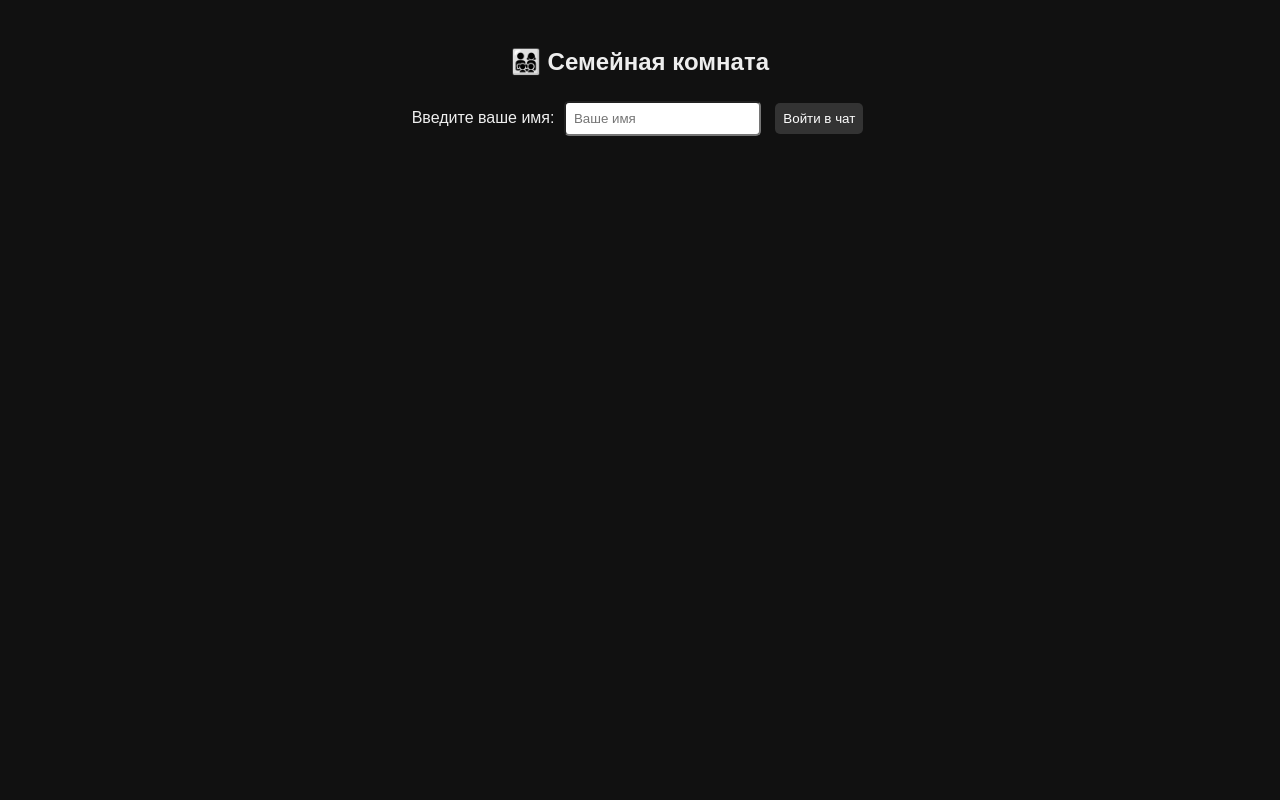
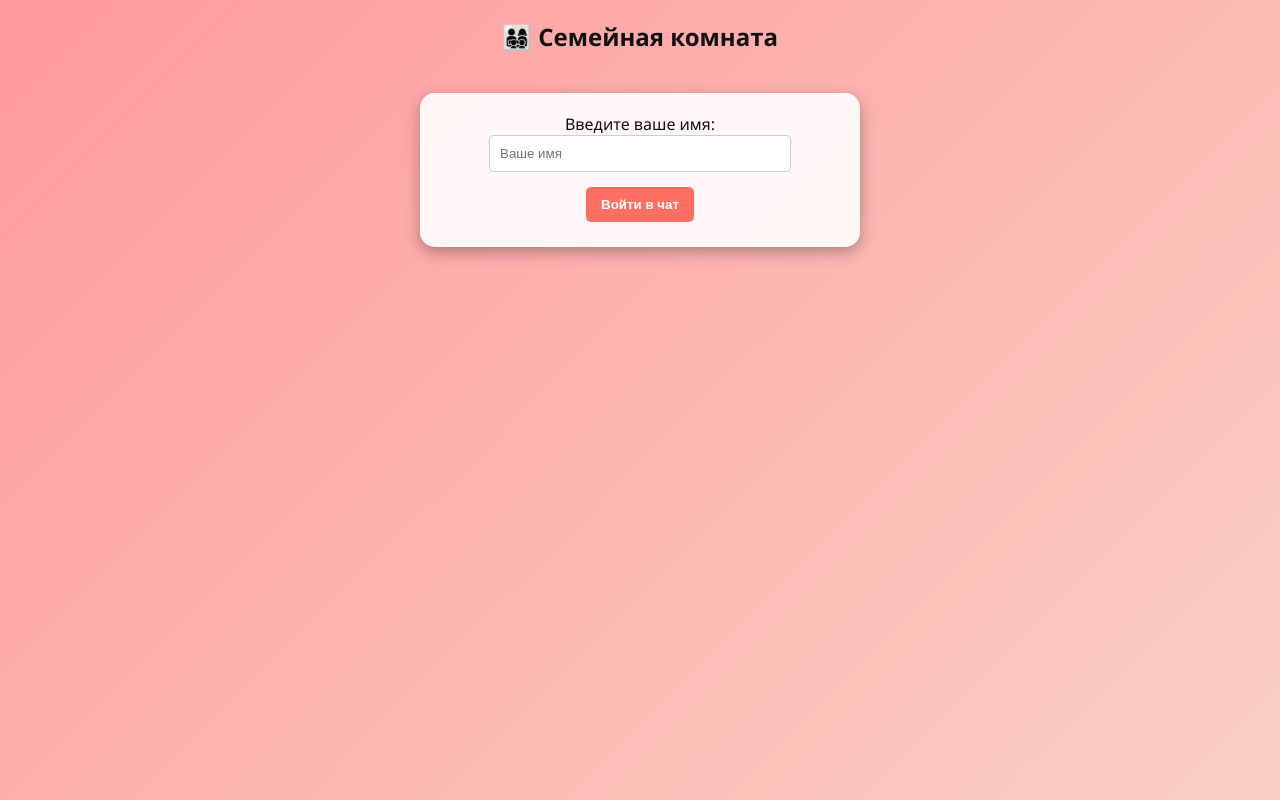
Before and after one commit to bagas1502/voice-chat, a website: page public/index.html in a window 1280 px wide. Drawn offline with nearby package versions, Linux system fonts and the light colour scheme; no server answers.

Commit message:
обновил сервер с новым функционалом

```diff
--- a/public/client.js
+++ b/public/client.js
@@ -2,13 +2,16 @@ const socket = io();
 let peers = {};
 let localStream;
 let username = "";
+let muted = false;
 
 const loginDiv = document.getElementById("loginDiv");
 const chatDiv = document.getElementById("chatDiv");
 const joinBtn = document.getElementById("joinBtn");
 const leaveBtn = document.getElementById("leaveBtn");
+const usersList = document.getElementById("users");
 const statusDiv = document.getElementById("status");
-const usersList = document.getElementById("users");
+const volumeSlider = document.getElementById("volume");
+const muteBtn = document.getElementById("muteBtn");
 
 joinBtn.onclick = async () => {
   username = document.getElementById("username").value || "Гость";
@@ -25,7 +28,10 @@ joinBtn.onclick = async () => {
 };
 
 leaveBtn.onclick = () => {
-  location.reload(); // простое решение выхода
+  Object.values(peers).forEach(p => p.destroy());
+  peers = {};
+  chatDiv.style.display = "none";
+  loginDiv.style.display = "block";
 };
 
 socket.on("user-list", (list) => {
@@ -58,7 +64,6 @@ socket.on("user-left", (userId) => {
   }
 });
 
-// WebRTC через simple-peer
 function createPeer(userId, initiator) {
   const peer = new SimplePeer({
     initiator,
@@ -74,13 +79,25 @@ function createPeer(userId, initiator) {
     const audio = document.createElement("audio");
     audio.srcObject = stream;
     audio.autoplay = true;
+    audio.volume = volumeSlider.value;
     document.body.appendChild(audio);
   });
 
   return peer;
 }
 
-// Автоматическое заполнение имени из localStorage
+// Управление звуком
+volumeSlider.oninput = () => {
+  document.querySelectorAll("audio").forEach(a => a.volume = volumeSlider.value);
+};
+
+muteBtn.onclick = () => {
+  muted = !muted;
+  localStream.getAudioTracks().forEach(track => track.enabled = !muted);
+  muteBtn.innerText = muted ? "Включить звук" : "Выключить звук";
+};
+
+// Автозаполнение имени
 window.onload = () => {
   const savedName = localStorage.getItem("username");
   if (savedName) document.getElementById("username").value = savedName;
--- a/public/style.css
+++ b/public/style.css
@@ -1,25 +1,73 @@
 body {
-  font-family: Arial, sans-serif;
-  background: #111;
-  color: #eee;
+  margin: 0;
+  font-family: 'Segoe UI', Tahoma, Geneva, Verdana, sans-serif;
+  background: linear-gradient(135deg, #ff9a9e, #fad0c4);
+  color: #111;
   text-align: center;
-  padding: 20px;
+  display: flex;
+  flex-direction: column;
+  align-items: center;
+  min-height: 100vh;
 }
 
-input, button {
-  padding: 8px;
-  margin: 5px;
+h1 {
+  margin-top: 20px;
+  font-size: 2rem;
+}
+
+#loginDiv, #chatDiv {
+  background: rgba(255,255,255,0.9);
+  padding: 20px;
+  border-radius: 15px;
+  margin-top: 20px;
+  width: 90%;
+  max-width: 400px;
+  box-shadow: 0 5px 15px rgba(0,0,0,0.3);
+}
+
+input {
+  padding: 10px;
+  width: 70%;
+  margin-bottom: 10px;
   border-radius: 5px;
+  border: 1px solid #ccc;
 }
 
 button {
+  padding: 10px 15px;
+  margin: 5px;
+  border-radius: 5px;
+  border: none;
+  background-color: #ff6f61;
+  color: white;
   cursor: pointer;
-  background-color: #333;
-  color: #fff;
-  border: none;
+  font-weight: bold;
 }
 
 ul {
   list-style: none;
   padding: 0;
+  margin-top: 10px;
 }
+
+#topBar {
+  display: flex;
+  justify-content: space-between;
+  align-items: center;
+}
+
+#audioControls {
+  margin-top: 15px;
+  display: flex;
+  justify-content: space-around;
+  align-items: center;
+  flex-wrap: wrap;
+}
+
+input[type="range"] {
+  width: 150px;
+}
+
+audio {
+  display: none;
+}
```
